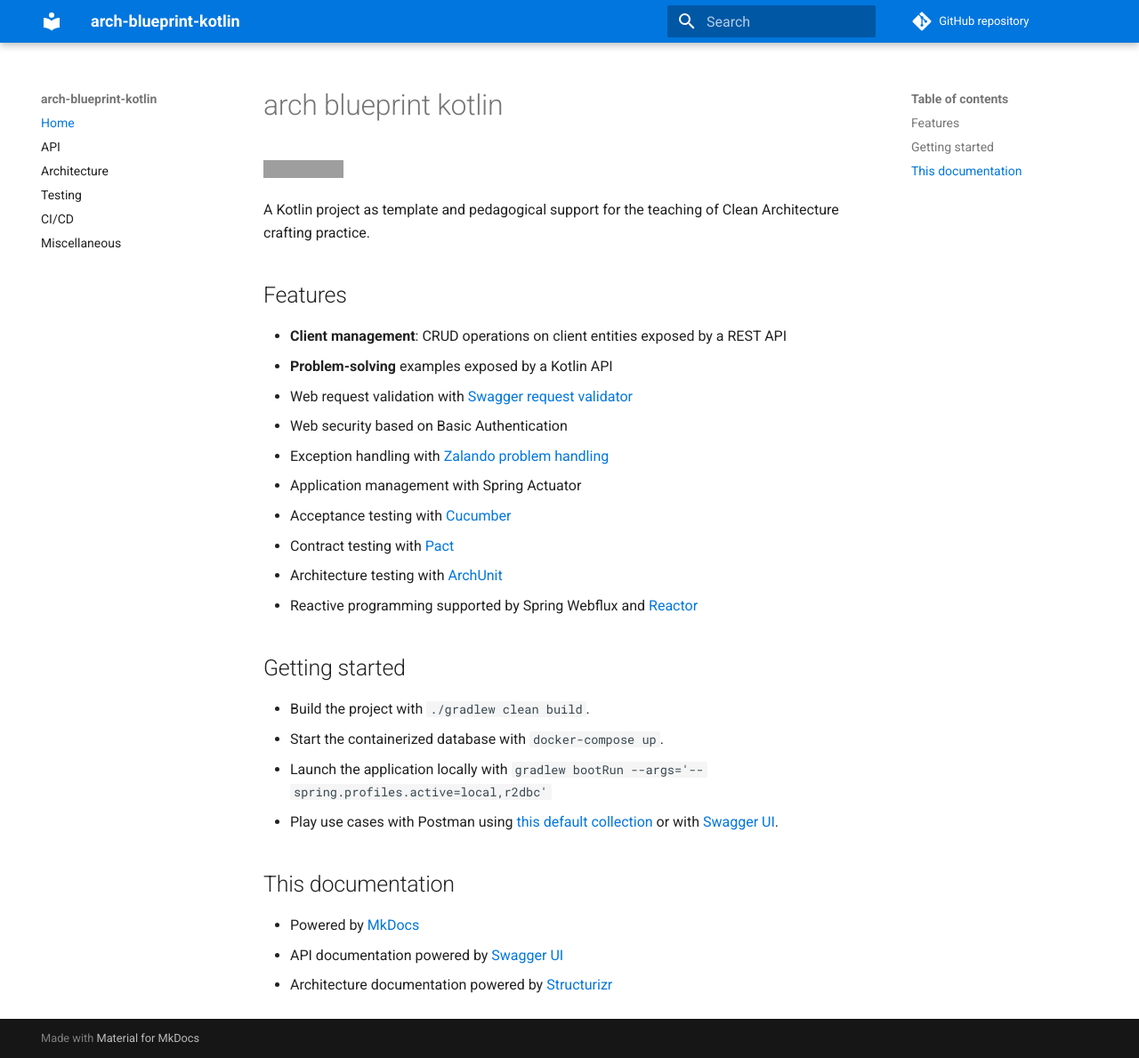
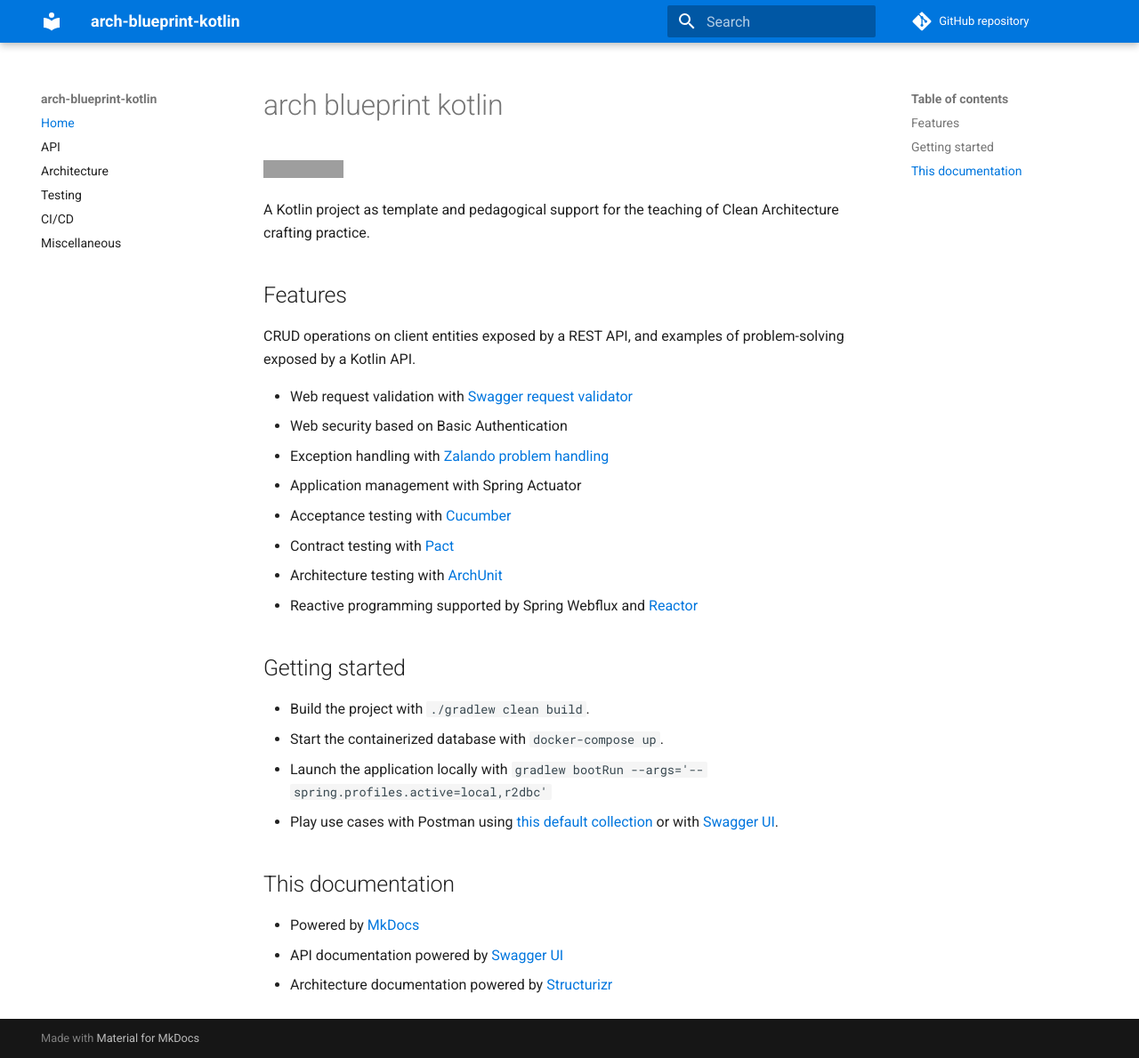
Before and after one commit to vondacho/arch-blueprint-kotlin, an MkDocs documentation site: the page built from doc/tech/index.md, in a window 1280 px wide and 1189 px high. Shown: the whole window at 89% size. Built offline with MkDocs 1.6.1 and Material for MkDocs 9.7.7, drawn with Linux system fonts in a browser that asks for light colours; comment, search, counter and statistics services are not loaded; grey boxes are pictures that could not be loaded.

Commit message:
refined documentation

```diff
--- a/doc/tech/index.md
+++ b/doc/tech/index.md
@@ -4,9 +4,7 @@
 A Kotlin project as template and pedagogical support for the teaching of Clean Architecture crafting practice.
 
 ## Features
-
-- **Client management**: CRUD operations on client entities exposed by a REST API
-- **Problem-solving** examples exposed by a Kotlin API
+CRUD operations on client entities exposed by a REST API, and examples of problem-solving exposed by a Kotlin API.
 
 - Web request validation with [Swagger request validator](https://bitbucket.org/atlassian/swagger-request-validator/src/master/)
 - Web security based on Basic Authentication
```
Also changed, not shown: README.md.
